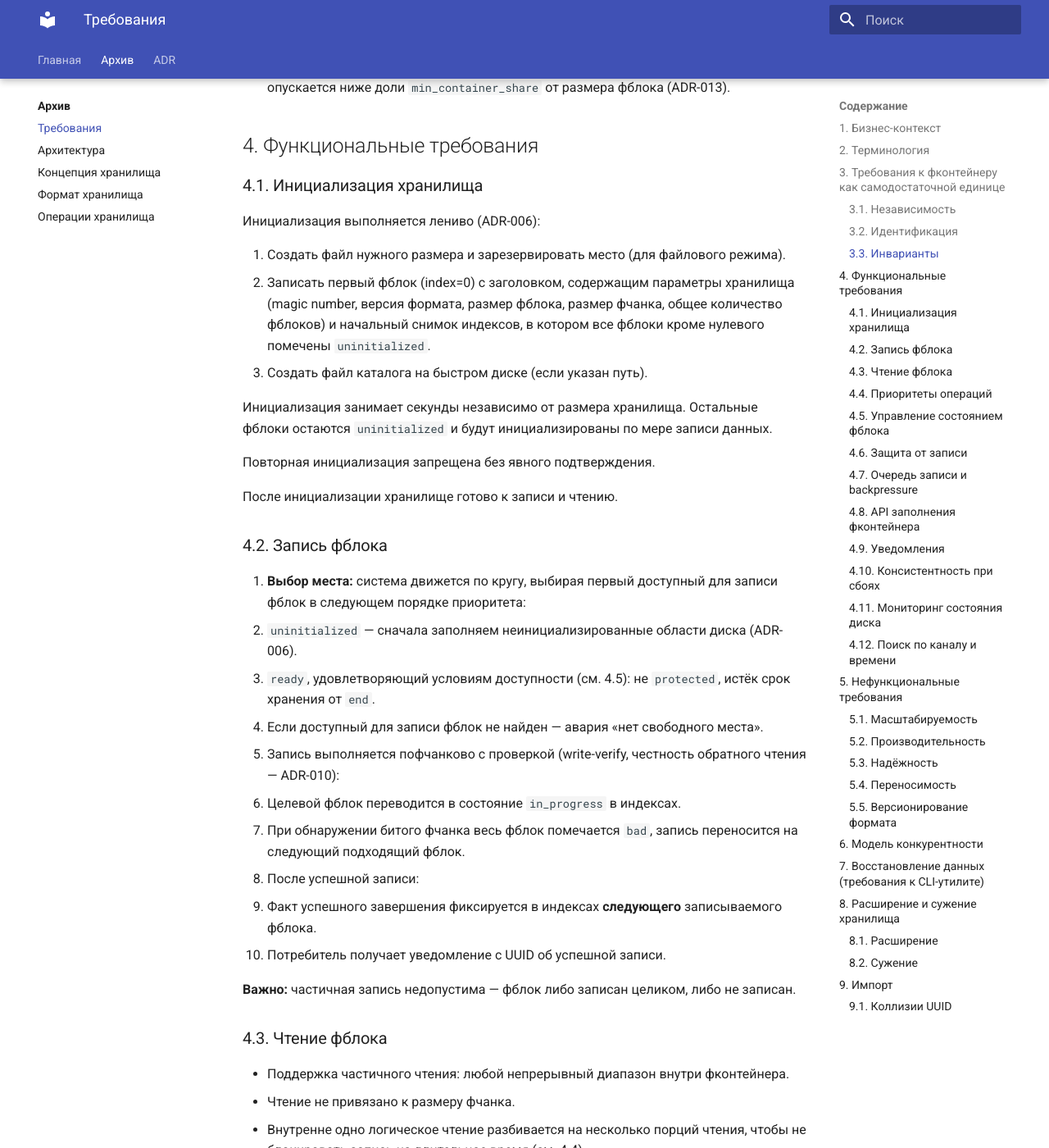
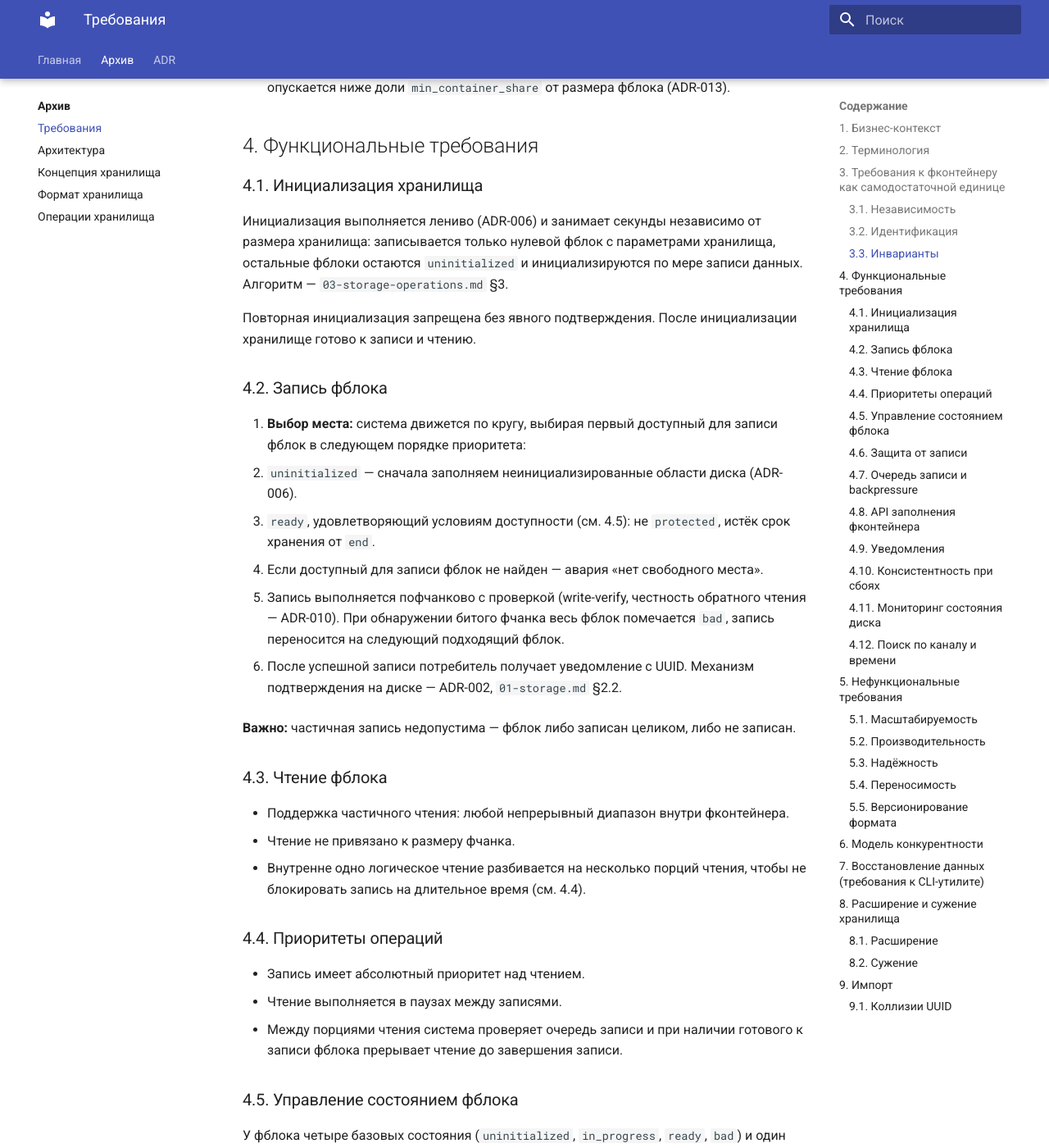
Before and after one commit to traycers/farc, an MkDocs documentation site: the page built from docs/docs/archive/00-requirements.md, in a window 1280 px wide and 1400 px high, scrolled down 2487 px. Shown: the whole window at 82% size. Built offline with MkDocs 1.6.1 and Material for MkDocs 9.7.7, drawn with Linux system fonts in a browser that asks for light colours; some of the changed text lies outside the part shown.

Commit message:
update requirements

```diff
--- a/docs/docs/archive/00-requirements.md
+++ b/docs/docs/archive/00-requirements.md
@@ -8,22 +8,22 @@
 
 ## 2. Терминология
 
-| Термин | Описание |
-|--------|----------|
-| **Фблок (fblock)** | Физический слот хранилища фиксированного размера: пролог, каталог, контрольные суммы, область данных, эпилог. Вмещает один фконтейнер (ADR-013). |
-| **Фконтейнер (fcontainer)** | Структура и данные, заполняемые потребителем (секции «Данные» и TOC). Самодостаточен: интерпретируется без других фконтейнеров и без метаданных хранилища. |
-| **Фчанк (fchunk)** | Часть фблока, единица операций записи с верификацией (write-verify). Внутренняя деталь реализации. |
-| **Порция чтения** | Небольшой фрагмент данных, читаемый за один системный вызов. Размер выбирается меньше фчанка, чтобы не блокировать запись (см. 4.4). Внутренняя деталь реализации. |
-| **Битый фчанк** | Фчанк с физическим дефектом, запись в который невозможна. |
-| **Битый фблок** | Фблок, содержащий хотя бы один битый фчанк. Считается непригодным. |
-| **Защищённый фблок** | Фблок, помеченный потребителем как read-only. Защищает лежащий в нём фконтейнер от перезаписи. |
-| **Потребитель** | Процесс, использующий библиотеку. Заполняет фконтейнеры, запрашивает чтение, работает с метриками и уведомлениями. Один потребитель может работать с несколькими независимыми хранилищами одновременно. |
-| **Хранилище (storage)** | Место хранения данных: файл или блочное устройство. |
-| **Время начала актуальности (begin)** | Timestamp первого по времени фрагмента данных, помещённого в фконтейнер. Задаётся потребителем при заполнении. |
-| **Время окончания актуальности (end)** | Timestamp последнего по времени фрагмента данных, помещённого в фконтейнер. Задаётся потребителем при заполнении. |
-| **Срок хранения (retention)** | Минимальный срок в днях, в течение которого фблок с фконтейнером не может быть перезаписан, отсчитывается от `end` фконтейнера. Глобальный параметр Storage. |
-| **Каталог (catalog)** | Копия заголовков всех фблоков Storage, хранящаяся на отдельном быстром диске (SSD). Необязательная оптимизация для ускорения старта (см. ADR-007). |
-| **Номер канала** | Целое число (не более 65535), которым потребитель идентифицирует источник данных внутри фконтейнера. Список номеров не фиксирован потребителем заранее (см. ADR-014). |
+| Термин                                 | Описание                                                                                                                                                                                                |
+| -------------------------------------- | ------------------------------------------------------------------------------------------------------------------------------------------------------------------------------------------------------- |
+| **Фблок (fblock)**                     | Физический слот хранилища фиксированного размера: пролог, каталог, контрольные суммы, область данных, эпилог. Вмещает один фконтейнер (ADR-013).                                                        |
+| **Фконтейнер (fcontainer)**            | Структура и данные, заполняемые потребителем (секции «Данные» и TOC). Самодостаточен: интерпретируется без других фконтейнеров и без метаданных хранилища.                                              |
+| **Фчанк (fchunk)**                     | Часть фблока, единица операций записи с верификацией (write-verify). Внутренняя деталь реализации.                                                                                                      |
+| **Порция чтения**                      | Небольшой фрагмент данных, читаемый за один системный вызов. Размер выбирается меньше фчанка, чтобы не блокировать запись (см. 4.4). Внутренняя деталь реализации.                                      |
+| **Битый фчанк**                        | Фчанк с физическим дефектом, запись в который невозможна.                                                                                                                                               |
+| **Битый фблок**                        | Фблок, содержащий хотя бы один битый фчанк. Считается непригодным.                                                                                                                                      |
+| **Защищённый фблок**                   | Фблок, помеченный потребителем как read-only. Защищает лежащий в нём фконтейнер от перезаписи.                                                                                                          |
+| **Потребитель**                        | Процесс, использующий библиотеку. Заполняет фконтейнеры, запрашивает чтение, работает с метриками и уведомлениями. Один потребитель может работать с несколькими независимыми хранилищами одновременно. |
+| **Хранилище (storage)**                | Место хранения данных: файл или блочное устройство.                                                                                                                                                     |
+| **Время начала актуальности (begin)**  | Timestamp первого по времени фрагмента данных, помещённого в фконтейнер. Задаётся потребителем при заполнении.                                                                                          |
+| **Время окончания актуальности (end)** | Timestamp последнего по времени фрагмента данных, помещённого в фконтейнер. Задаётся потребителем при заполнении.                                                                                       |
+| **Срок хранения (retention)**          | Минимальный срок в днях, в течение которого фблок с фконтейнером не может быть перезаписан, отсчитывается от `end` фконтейнера. Глобальный параметр Storage.                                            |
+| **Каталог (catalog)**                  | Необязательная копия заголовков всех фблоков Storage на быстром диске (SSD), ускоряющая старт (ADR-007).                                                                                                |
+| **Номер канала**                       | Целое число (не более 65535), которым потребитель идентифицирует источник данных внутри фконтейнера. Список номеров не фиксирован потребителем заранее (см. ADR-014).                                   |
 
 ## 3. Требования к фконтейнеру как самодостаточной единице
 
@@ -33,10 +33,10 @@
 
 ### 3.2. Идентификация
 
-| Идентификатор | Назначение | Кто использует |
-|---------------|------------|----------------|
-| **Индекс фблока** | Физический адрес для циклической записи (0..N-1) | Внутренняя реализация |
-| **UUID фконтейнера** | Логический идентификатор данных, уникальный навсегда | Потребитель |
+| Идентификатор        | Назначение                                           | Кто использует        |
+| -------------------- | ---------------------------------------------------- | --------------------- |
+| **Индекс фблока**    | Физический адрес для циклической записи (0..N-1)     | Внутренняя реализация |
+| **UUID фконтейнера** | Логический идентификатор данных, уникальный навсегда | Потребитель           |
 
 - UUID генерируется библиотекой **до записи** фконтейнера в хранилище.
 - UUID хранится в индексах хранилища.
@@ -52,17 +52,9 @@
 
 ### 4.1. Инициализация хранилища
 
-Инициализация выполняется лениво (ADR-006):
+Инициализация выполняется лениво (ADR-006) и занимает секунды независимо от размера хранилища: записывается только нулевой фблок с параметрами хранилища, остальные фблоки остаются `uninitialized` и инициализируются по мере записи данных. Алгоритм — `03-storage-operations.md` §3.
 
-1. Создать файл нужного размера и зарезервировать место (для файлового режима).
-2. Записать первый фблок (index=0) с заголовком, содержащим параметры хранилища (magic number, версия формата, размер фблока, размер фчанка, общее количество фблоков) и начальный снимок индексов, в котором все фблоки кроме нулевого помечены `uninitialized`.
-3. Создать файл каталога на быстром диске (если указан путь).
-
-Инициализация занимает секунды независимо от размера хранилища. Остальные фблоки остаются `uninitialized` и будут инициализированы по мере записи данных.
-
-Повторная инициализация запрещена без явного подтверждения.
-
-После инициализации хранилище готово к записи и чтению.
+Повторная инициализация запрещена без явного подтверждения. После инициализации хранилище готово к записи и чтению.
 
 ### 4.2. Запись фблока
 
@@ -72,13 +64,9 @@
 
 2. Если доступный для записи фблок не найден — авария «нет свободного места».
 
-3. Запись выполняется пофчанково с проверкой (write-verify, честность обратного чтения — ADR-010):
-   - Целевой фблок переводится в состояние `in_progress` в индексах.
-   - При обнаружении битого фчанка весь фблок помечается `bad`, запись переносится на следующий подходящий фблок.
+3. Запись выполняется пофчанково с проверкой (write-verify, честность обратного чтения — ADR-010). При обнаружении битого фчанка весь фблок помечается `bad`, запись переносится на следующий подходящий фблок.
 
-4. После успешной записи:
-   - Факт успешного завершения фиксируется в индексах **следующего** записываемого фблока.
-   - Потребитель получает уведомление с UUID об успешной записи.
+4. После успешной записи потребитель получает уведомление с UUID. Механизм подтверждения на диске — ADR-002, `01-storage.md` §2.2.
 
 **Важно:** частичная запись недопустима — фблок либо записан целиком, либо не записан.
 
@@ -96,33 +84,13 @@
 
 ### 4.5. Управление состоянием фблока
 
-У фблока четыре базовых состояния:
+У фблока четыре базовых состояния (`uninitialized`, `in_progress`, `ready`, `bad`) и один ортогональный модификатор `protected` (применим только к `ready`); полное описание состояний и переходов — `01-storage.md` §2.4/§5.
 
-| Состояние | Описание |
-|-----------|----------|
-| `uninitialized` | Фблок не содержит валидного заголовка (ADR-006). Доступен для записи, не доступен для чтения. Определяется по отсутствию валидного magic number. |
-| `in_progress` | Запись фблока начата, но не завершена. Признак успешного завершения появляется в индексах **следующего** записанного фблока (см. ADR-002). |
-| `ready` | Данные фблока записаны и прошли верификацию, доступны для чтения. |
-| `bad` | Фблок содержит битые фчанки. Запись и чтение данных невозможны. |
+**Гарантированный срок хранения** — фблок в состоянии `ready` гарантированно не перезаписывается в течение `retention.days` дней после времени окончания актуальности (`end`) лежащего в нём фконтейнера. Срок хранения — глобальный параметр Storage, изменяемый потребителем без перезаписи существующих фблоков.
 
-Ортогональный модификатор:
+**Доступным для записи** является фблок в состоянии `uninitialized` (приоритет 1) либо `ready`, не `protected`, с истёкшим сроком хранения (приоритет 2). Поле `begin` на доступность не влияет — это бизнес-информация для Reader; `end` определяет точку отсчёта срока хранения.
 
-| Модификатор | Описание |
-|-------------|----------|
-| `protected` | Read-only, запрещает перезапись. Применим только к фблоку в состоянии `ready`. |
-
-**Гарантированный срок хранения** — фблок в состоянии `ready` гарантированно не перезаписывается в течение `retention.days` дней после времени окончания актуальности (`end`) фконтейнера, который в нём лежит. Срок хранения задаётся глобальным параметром Storage и может быть изменён потребителем без перезаписи существующих фблоков (изменение применяется ко всем фблокам сразу через формулу).
-
-**Доступным для записи** является фблок, удовлетворяющий одному из условий:
-- Состояние `uninitialized` (приоритет 1 — сначала заполняем диск).
-- Состояние `ready`, не `protected`, истёк срок хранения (приоритет 2): `now() - end >= retention.days`.
-
-Поле `begin` (время начала актуальности) на доступность для записи не влияет — это бизнес-информация для Reader. Поле `end` определяет точку отсчёта срока хранения.
-
-Особые случаи:
-- После инициализации Storage все фблоки кроме нулевого — `uninitialized`. Нулевой фблок содержит параметры хранилища и начальный снимок индексов.
-- После расширения Storage новые фблоки появляются в состоянии `uninitialized`.
-- Если потребитель уменьшит `retention.days`, ранее заблокированные сроком хранения фблоки могут стать доступны для записи. Это допустимо.
+Уменьшение `retention.days` потребителем может сделать ранее заблокированные фблоки доступными для записи раньше срока — это допустимо.
 
 ### 4.6. Защита от записи
 
@@ -155,11 +123,11 @@
 
 Все уведомления асинхронны и содержат UUID соответствующего фконтейнера.
 
-| Уведомление | Момент отправки |
-|-------------|-----------------|
-| **О начале записи фконтейнера** | Перед первым обращением к диску для записи данных фконтейнера |
-| **О завершении записи фконтейнера** | После успешной записи и верификации всех фчанков |
-| **Об удалении фконтейнера** | Перед перезаписью фблока новыми данными — теряется прежний фконтейнер |
+| Уведомление                         | Момент отправки                                                       |
+| ----------------------------------- | --------------------------------------------------------------------- |
+| **О начале записи фконтейнера**     | Перед первым обращением к диску для записи данных фконтейнера         |
+| **О завершении записи фконтейнера** | После успешной записи и верификации всех фчанков                      |
+| **Об удалении фконтейнера**         | Перед перезаписью фблока новыми данными — теряется прежний фконтейнер |
 
 Уведомление о начале записи позволяет потребителю зарезервировать UUID до того, как данные окажутся на диске.
 
@@ -243,10 +211,10 @@
 
 В зоне сужения (последние `M` фблоков хранилища) могут оказаться фблоки любого состояния, включая актуальные и `protected`. farc не отбрасывает такие данные молча — потребитель явно выбирает одну из стратегий:
 
-| Стратегия | Поведение |
-|-----------|-----------|
-| **Перенос (copy)** | Фконтейнеры из актуальных и `protected` фблоков зоны сужения копируются в доступные для записи фблоки оставшейся зоны с сохранением UUID, времён актуальности и флага `protected`. Если подходящего места недостаточно — операция отменяется без изменений на диске. |
-| **Отбрасывание (discard)** | Все фконтейнеры зоны сужения теряются независимо от состояния фблока. |
+| Стратегия                  | Поведение                                                                                                                                                                                                                                                            |
+| -------------------------- | -------------------------------------------------------------------------------------------------------------------------------------------------------------------------------------------------------------------------------------------------------------------- |
+| **Перенос (copy)**         | Фконтейнеры из актуальных и `protected` фблоков зоны сужения копируются в доступные для записи фблоки оставшейся зоны с сохранением UUID, времён актуальности и флага `protected`. Если подходящего места недостаточно — операция отменяется без изменений на диске. |
+| **Отбрасывание (discard)** | Все фконтейнеры зоны сужения теряются независимо от состояния фблока.                                                                                                                                                                                                |
 
 Перед запуском farc предоставляет потребителю сводку: сколько актуальных и `protected` фблоков попадает в зону сужения и сколько доступных для записи фблоков есть в оставшейся зоне. Потребитель решает, какую стратегию применить.
 
@@ -263,9 +231,9 @@
 
 Коллизия UUID маловероятна (UUIDv4 — 128 бит случайности), но возможна при импорте из разных источников. Обработка:
 
-| Условие | Действие |
-|---------|----------|
-| UUID совпадает, время начала и окончания актуальности совпадают | Пропустить — это тот же фконтейнер, уже импортированный ранее. |
-| UUID совпадает, время актуальности отличается | Импортировать как новый фконтейнер с новым сгенерированным UUID. Исходный UUID в приёмнике остаётся нетронутым. |
+| Условие                                                         | Действие                                                                                                        |
+| --------------------------------------------------------------- | --------------------------------------------------------------------------------------------------------------- |
+| UUID совпадает, время начала и окончания актуальности совпадают | Пропустить — это тот же фконтейнер, уже импортированный ранее.                                                  |
+| UUID совпадает, время актуальности отличается                   | Импортировать как новый фконтейнер с новым сгенерированным UUID. Исходный UUID в приёмнике остаётся нетронутым. |
 
 Детали протокола импорта — в документе операций (`03-storage-operations.md`).
```
